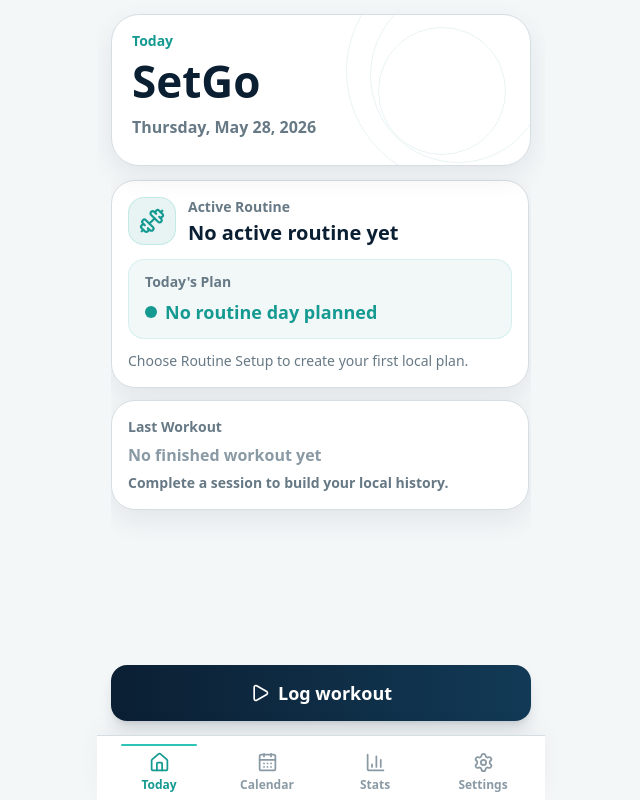
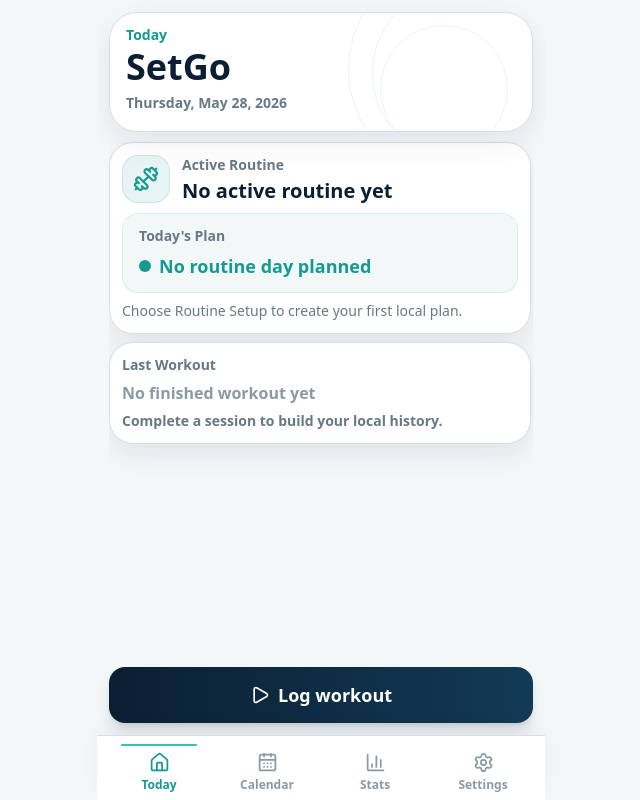
Before and after one commit to jeongjae/SetGo, a React (Vite) app: page / in a window 1280 px wide. Shown: the whole page, without its empty margins (319-959 px from the left). Built offline with nearby package versions, Linux system fonts and the light colour scheme.

Commit message:
Improve light theme readability

```diff
--- a/src/pages/CalendarPage.tsx
+++ b/src/pages/CalendarPage.tsx
@@ -385,7 +385,6 @@
                 ? 'routine'
                 : dayPlan?.kind ?? (day.isCurrentMonth ? 'rest' : undefined);
             const highlightsFuturePlan = Boolean(displayKind && displayKind !== 'rest');
-            const usesLightCellText = hasRecord || day.key === todayKey || (day.key > todayKey && highlightsFuturePlan);
 
             const isSelected = selectedDateKey === day.key;
             let cellStyle = '';
@@ -414,18 +413,18 @@
                 aria-label={`${day.key} ${displayKind ? planKindLabel(displayKind, locale) : ''}`.trim()}
                 className={`flex aspect-square min-h-12 flex-col rounded-xl p-1.5 border transition-all duration-200 active:scale-95 ${cellStyle}${todayOutline}`}
               >
-                <div className="flex items-center justify-between w-full">
-                  <span className={`text-xs font-black ${isSelected ? 'text-slate-100' : usesLightCellText ? 'text-slate-950' : 'text-slate-100'}`}>{day.date.getDate()}</span>
+                <div className="flex w-full items-center justify-between text-primary">
+                  <span className="text-xs font-black text-primary">{day.date.getDate()}</span>
                   {displayKind === 'routine' || displayKind === 'free' ? <Dumbbell aria-hidden="true" size={13} /> : null}
                   {displayKind === 'running' ? <Footprints aria-hidden="true" size={13} /> : null}
                   {displayKind === 'rest' ? <Bed aria-hidden="true" size={13} /> : null}
                 </div>
                 {totalVolume > 0 ? (
-                  <span className="mt-0.5 truncate text-[11px] font-black text-emerald-300">
+                  <span className="mt-0.5 truncate text-[11px] font-black text-success">
                     {totalVolume.toLocaleString()}kg
                   </span>
                 ) : displayKind ? (
-                  <span className="mt-0.5 truncate text-[11px] font-extrabold text-current">
+                  <span className="mt-0.5 truncate text-[11px] font-extrabold text-primary">
                     {displayKind === 'routine' ? getRoutineDayDisplayName(dayPlan?.routineDay, locale) ?? planKindLabel(displayKind, locale) : planKindLabel(displayKind, locale)}
                   </span>
                 ) : null}
--- a/src/pages/ExportPage.tsx
+++ b/src/pages/ExportPage.tsx
@@ -429,12 +429,12 @@
             <button
               type="button"
               onClick={() => void handleBackup()}
-              className="flex min-h-12 items-center justify-center gap-2 rounded-xl bg-slate-900 border border-slate-700 hover:bg-slate-800 px-3 text-xs font-bold text-slate-200 active:scale-95 transition-all duration-200"
+              className="flex min-h-12 items-center justify-center gap-2 rounded-xl border border-border-strong bg-surface-muted px-3 text-xs font-black text-primary transition-all duration-200 hover:bg-accent-soft active:scale-95"
             >
               <Download aria-hidden="true" size={15} />
               <span>{backupStatus === 'downloaded' ? t(locale, 'downloaded') : t(locale, 'backupJson')}</span>
             </button>
-            <label className="flex min-h-12 cursor-pointer items-center justify-center gap-2 rounded-xl bg-slate-900 border border-slate-700 hover:bg-slate-800 px-3 text-xs font-bold text-slate-200 active:scale-95 transition-all duration-200">
+            <label className="flex min-h-12 cursor-pointer items-center justify-center gap-2 rounded-xl border border-border-strong bg-surface-muted px-3 text-xs font-black text-primary transition-all duration-200 hover:bg-accent-soft active:scale-95">
               <Upload aria-hidden="true" size={15} />
               <span>
                 {restoreStatus === 'restored'
@@ -476,12 +476,12 @@
             <button
               type="button"
               onClick={() => void handleSettingsBackup()}
-              className="flex min-h-12 items-center justify-center gap-2 rounded-xl bg-slate-900 border border-slate-700 hover:bg-slate-800 px-3 text-xs font-bold text-slate-200 active:scale-95 transition-all duration-200"
+              className="flex min-h-12 items-center justify-center gap-2 rounded-xl border border-border-strong bg-surface-muted px-3 text-xs font-black text-primary transition-all duration-200 hover:bg-accent-soft active:scale-95"
             >
               <Download aria-hidden="true" size={15} />
               <span>{locale === 'ko' ? '설정 저장' : 'Export Settings'}</span>
             </button>
-            <label className="flex min-h-12 cursor-pointer items-center justify-center gap-2 rounded-xl bg-slate-900 border border-slate-700 hover:bg-slate-800 px-3 text-xs font-bold text-slate-200 active:scale-95 transition-all duration-200">
+            <label className="flex min-h-12 cursor-pointer items-center justify-center gap-2 rounded-xl border border-border-strong bg-surface-muted px-3 text-xs font-black text-primary transition-all duration-200 hover:bg-accent-soft active:scale-95">
               <Upload aria-hidden="true" size={15} />
               <span>{locale === 'ko' ? '설정 복원' : 'Restore Settings'}</span>
               <input
--- a/src/pages/StatsPage.tsx
+++ b/src/pages/StatsPage.tsx
@@ -820,16 +820,16 @@
 
           <section className="rounded-2xl border border-slate-650 bg-slate-750/90 p-3.5 shadow-xl">
             <div className="flex items-center gap-2.5">
-              <AlertTriangle aria-hidden="true" size={17} className={stats.warnings.length > 0 ? 'text-amber-400' : 'text-emerald-400'} />
+              <AlertTriangle aria-hidden="true" size={17} className={stats.warnings.length > 0 ? 'text-danger' : 'text-emerald-400'} />
               <div>
                 <h2 className="text-sm font-black text-slate-100">{c.recoveryWarnings}</h2>
-                <p className={`mt-0.5 text-xs font-bold ${stats.warnings.length > 0 ? 'text-amber-200' : 'text-emerald-300'}`}>
+                <p className={`mt-0.5 text-xs font-bold ${stats.warnings.length > 0 ? 'text-danger' : 'text-emerald-300'}`}>
                   {warningSummary}
                 </p>
               </div>
             </div>
             {stats.warnings.length > 0 ? (
-              <p className="mt-3 rounded-xl border border-amber-900 bg-amber-950/30 px-3 py-2.5 text-xs font-bold leading-relaxed text-amber-200">
+              <p className="mt-3 rounded-xl border border-danger/35 bg-danger/10 px-3 py-2.5 text-xs font-bold leading-relaxed text-danger">
                 {stats.warnings[0]}
               </p>
             ) : null}
@@ -840,7 +840,7 @@
                 </summary>
                 <div className="mt-2 grid gap-2">
                   {stats.warnings.slice(1).map((warning) => (
-                    <p key={warning} className="text-xs font-bold leading-relaxed text-amber-200">{warning}</p>
+                    <p key={warning} className="text-xs font-bold leading-relaxed text-danger">{warning}</p>
                   ))}
                 </div>
               </details>
--- a/src/pages/TodayPage.tsx
+++ b/src/pages/TodayPage.tsx
@@ -113,18 +113,18 @@
   const workoutRecordLabel = locale === 'ko' ? '운동 기록' : 'Log workout';
 
   return (
-    <section className="viewport-locked mx-auto max-w-md gap-3 bg-background p-3.5">
-      <header className="relative min-h-[9.5rem] shrink-0 overflow-hidden rounded-[1.75rem] border border-slate-650 bg-white px-5 py-4 shadow-card">
+    <section className="viewport-locked mx-auto max-w-md gap-3 bg-background p-3.5 [@media(max-height:820px)]:gap-2 [@media(max-height:820px)]:p-3">
+      <header className="relative min-h-[9.5rem] shrink-0 overflow-hidden rounded-[1.75rem] border border-slate-650 bg-white px-5 py-4 shadow-card [@media(max-height:820px)]:min-h-[7.5rem] [@media(max-height:820px)]:px-4 [@media(max-height:820px)]:py-3">
         <div aria-hidden="true" className="absolute -right-10 -top-14 h-56 w-56 rounded-full border border-accent-soft" />
         <div aria-hidden="true" className="absolute -right-4 -top-7 h-44 w-44 rounded-full border border-accent-soft" />
         <div aria-hidden="true" className="absolute right-6 top-3 h-32 w-32 rounded-full border border-accent-soft" />
         <p className="relative text-sm font-extrabold text-accent-dark">{t(locale, 'today')}</p>
-        <h1 className="relative mt-2 text-[2.75rem] font-black leading-none text-primary">SetGo</h1>
-        <p className="relative mt-3 text-base font-bold text-text-secondary">{todayLabel}</p>
+        <h1 className="relative mt-2 text-[2.75rem] font-black leading-none text-primary [@media(max-height:820px)]:mt-1 [@media(max-height:820px)]:text-[2.25rem]">SetGo</h1>
+        <p className="relative mt-3 text-base font-bold text-text-secondary [@media(max-height:820px)]:mt-2 [@media(max-height:820px)]:text-sm">{todayLabel}</p>
       </header>
 
-      <div className="inner-scroll space-y-3 py-0.5 pr-0.5">
-        <section className="flex flex-col gap-3 rounded-[1.5rem] border border-slate-650 bg-white p-4 shadow-card">
+      <div className="inner-scroll space-y-3 py-0.5 pr-0.5 [@media(max-height:820px)]:space-y-2">
+        <section className="flex flex-col gap-3 rounded-[1.5rem] border border-slate-650 bg-white p-4 shadow-card [@media(max-height:820px)]:gap-2 [@media(max-height:820px)]:p-3">
           <div className="flex items-start gap-3">
             <div className="flex h-12 w-12 shrink-0 items-center justify-center rounded-2xl border border-accent/20 bg-accent-soft text-accent-dark">
               <Dumbbell aria-hidden="true" size={26} />
@@ -202,7 +202,7 @@
           ) : null}
         </section>
 
-        <section className="rounded-[1.5rem] border border-slate-650 bg-white p-4 shadow-card">
+        <section className="rounded-[1.5rem] border border-slate-650 bg-white p-4 shadow-card [@media(max-height:820px)]:p-3">
           <p className="text-sm font-bold text-text-secondary">{t(locale, 'lastWorkout')}</p>
           <h2 className="mt-1.5 flex items-center gap-2 text-base font-black text-primary">
             {latestFinishedWorkout ? (
```
